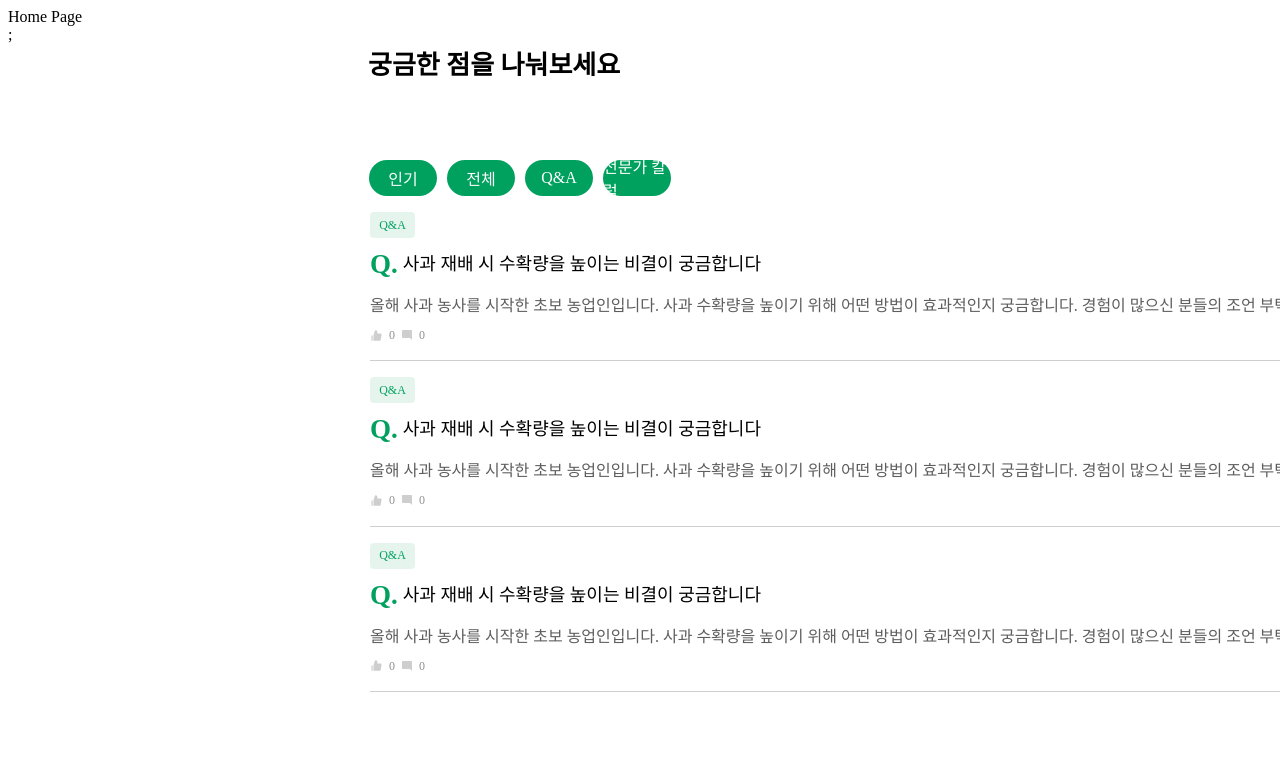
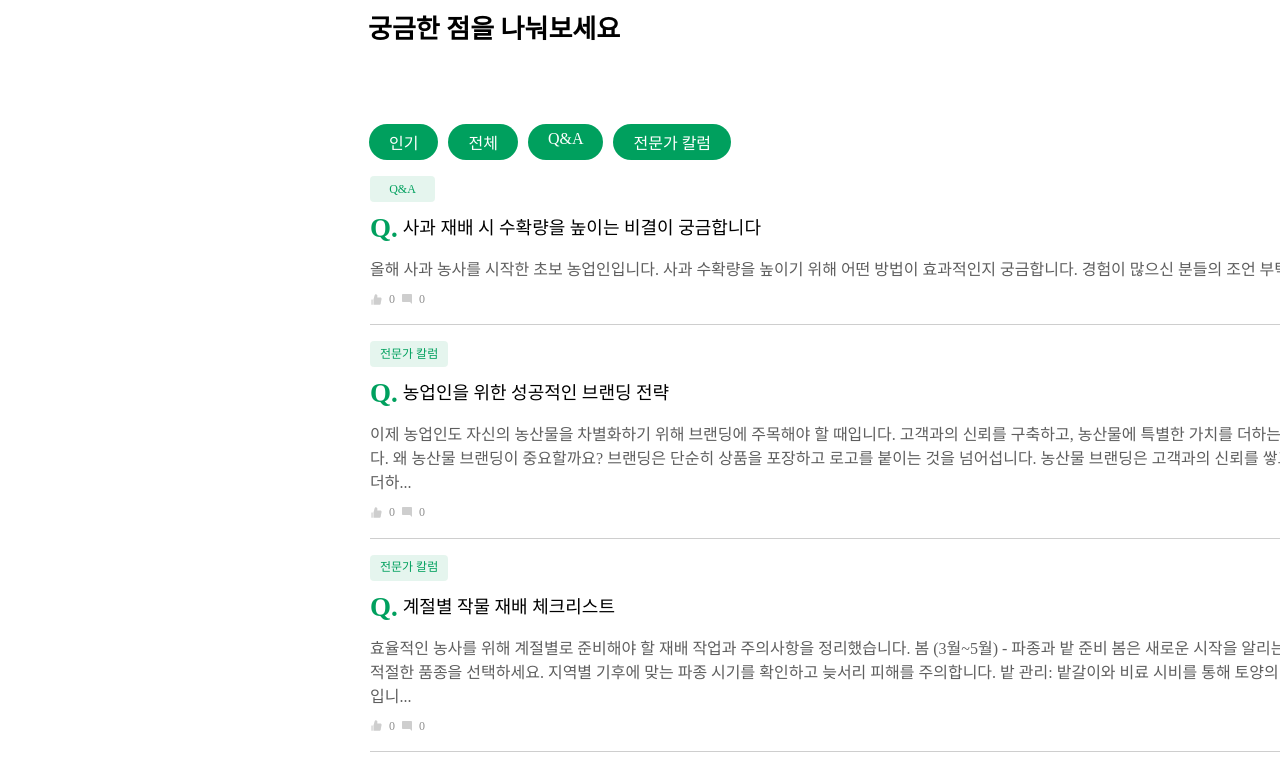
Before and after one commit to Farm-On/FE, a React (Vite) app: page / in a window 1280 px wide. Shown: the top 770 px of the page. Built offline with nearby package versions, Linux system fonts and the light colour scheme.

Commit message:
style: css 코드 수정

```diff
--- a/src/components/Community.tsx
+++ b/src/components/Community.tsx
@@ -55,9 +55,10 @@ function Community():JSX.Element{
                 </C.CategoryWrapper>
 
                 {/*일단 하드코딩(데이터 존재 X) */}
-                <CommunityFeed/>
-                <CommunityFeed/>
-                <CommunityFeed/>
+                <CommunityFeed topic='Q&A' headline='사과 재배 시 수확량을 높이는 비결이 궁금합니다' content='올해 사과 농사를 시작한 초보 농업인입니다. 사과 수확량을 높이기 위해 어떤 방법이 효과적인지 궁금합니다. 경험이 많으신 분들의 조언 부탁드립니다.'/>
+                <CommunityFeed topic='전문가 칼럼' headline='농업인을 위한 성공적인 브랜딩 전략' content='이제 농업인도 자신의 농산물을 차별화하기 위해 브랜딩에 주목해야 할 때입니다. 고객과의 신뢰를 구축하고, 농산물에 특별한 가치를 더하는 브랜딩 전략이 무엇인지 함께 살펴보겠습니다. 왜 농산물 브랜딩이 중요할까요? 브랜딩은 단순히 상품을 포장하고 로고를 붙이는 것을 넘어섭니다. 농산물 브랜딩은 고객과의 신뢰를 쌓고, 농산물에 스토리를 담아 특별한 가치를 더하...'/>
+                <CommunityFeed topic='전문가 칼럼' headline='계절별 작물 재배 체크리스트' content='효율적인 농사를 위해 계절별로 준비해야 할 재배 작업과 주의사항을 정리했습니다. 봄 (3월~5월) - 파종과 밭 준비 봄은 새로운 시작을 알리는 계절입니다. 파종 준비: 토양을 정비하고, 적절한 품종을 선택하세요. 지역별 기후에 맞는 파종 시기를 확인하고 늦서리 피해를 주의합니다. 밭 관리: 밭갈이와 비료 시비를 통해 토양의 영양 상태를 개선하세요. 잡초 제거도 필수입니...'/>
+
 
 
 
--- a/src/components/Feed.tsx
+++ b/src/components/Feed.tsx
@@ -1,24 +1,29 @@
 //커뮤니티 글 낱개 컴포넌트
 import * as C from '../styles/MainCommunityStyle';
 
+interface FeedProps{
+    topic:string;
+    headline:string;
+    content:string;
+}
 
-function Feed(): JSX.Element {
+function Feed({topic,headline,content}:FeedProps): JSX.Element {
     return (
         <>
-            {/*일단 하드코딩*/}
+
             < C.Feeds >
                 <C.GreenBox>
-                    <p>Q&A</p>
+                    <p>{topic}</p>
                 </C.GreenBox>
 
 
                 <C.Headline>
                     <h2>Q.</h2>
-                    <p>사과 재배 시 수확량을 높이는 비결이 궁금합니다</p>
+                    <p>{headline}</p>
                 </C.Headline>
 
                 <C.Content>
-                    <p>올해 사과 농사를 시작한 초보 농업인입니다. 사과 수확량을 높이기 위해 어떤 방법이 효과적인지 궁금합니다. 경험이 많으신 분들의 조언 부탁드립니다.</p>
+                    <p>{content}</p>
                 </C.Content>
 
 
--- a/src/pages/Home/index.tsx
+++ b/src/pages/Home/index.tsx
@@ -2,11 +2,11 @@ import Community from "../../components/Community";
 
 const Home = () => {
   return (
-    <>
-    <div>Home Page</div>;
-    <Community/>
+    <div>
 
-    </>
+      <Community/>
+
+    </div>
   )
 };
 
--- a/src/styles/MainCommunityStyle.tsx
+++ b/src/styles/MainCommunityStyle.tsx
@@ -55,7 +55,8 @@ export const CategoryWrapper = styled.div`
 `
 export const Category = styled.div`
     margin:0;
-    width:68px;
+    min-width:68px;
+    width:fit-content;
     height:36px;
     border-radius:71.01px;
     background-color:rgba(0, 160, 94, 1);
@@ -67,19 +68,25 @@ export const Category = styled.div`
         color:rgba(255, 255, 255, 1);
         font-size:16px;
         font-family:'PretendardRegular';
+        white-space:nowrap;
+        margin:0;
+        height:24px;
+        padding-left:20px;
+        padding-right:20px;
     }
 `
 export const Feeds = styled.div`
-    padding-left:362px;
-    padding-top:16px;
-    padding-bottom:0px;
+    margin-left:362px;
+    margin-top:16px;
+    margin-bottom:0px;
     width:1196px;
     height:auto;
-
 `
 
 export const GreenBox = styled.div`
-    width:45px;
+    width:fit-content;
+    min-width:45px;
+    padding: 0 10px;
     height:26px;
     background-color:rgba(0, 160, 94, 0.1);
     display:flex;
@@ -92,6 +99,7 @@ export const GreenBox = styled.div`
         font-size:12px;
         font-family:'PretendardSemiBold';
         line-height:14.32px;
+        white-space: nowrap;
     }
 `
 export const Headline = styled.div`
```
